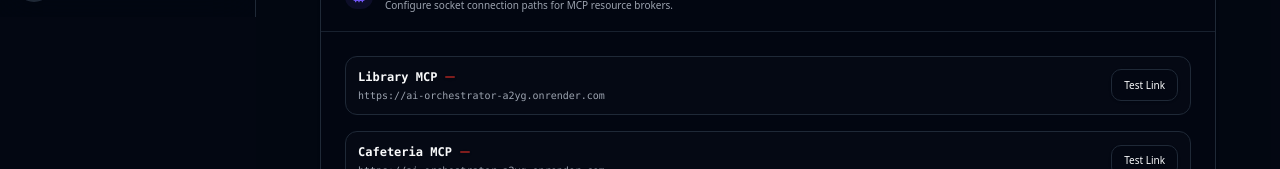
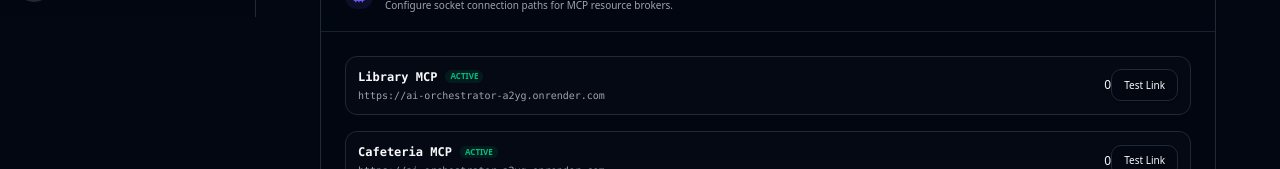
Before and after one commit to Parv-Khanna-007/Unified-Campus-Intelligence-Dashboard-with-AI-Assistant, a Next.js app in the folder apps/dashboard/: page /settings in a window 1280 px wide. Shown: the part 783-952 px from the top of the page. Built offline with nearby package versions, Linux system fonts and the light colour scheme; sample sign-in values are in the browser's storage.

Commit message:
Update page.tsx

```diff
--- a/apps/dashboard/src/app/settings/page.tsx
+++ b/apps/dashboard/src/app/settings/page.tsx
@@ -48,22 +48,30 @@ export default function SettingsPage() {
     {
   id: '1',
   name: 'Library MCP',
-  url: 'https://ai-orchestrator-a2yg.onrender.com'
+  url: 'https://ai-orchestrator-a2yg.onrender.com',
+  status: 'active',
+  latency: 0
 },
 {
   id: '2',
   name: 'Cafeteria MCP',
-  url: 'https://ai-orchestrator-a2yg.onrender.com'
+  url: 'https://ai-orchestrator-a2yg.onrender.com',
+  status: 'active',
+  latency: 0
 },
 {
   id: '3',
   name: 'Events MCP',
-  url: 'https://ai-orchestrator-a2yg.onrender.com'
+  url: 'https://ai-orchestrator-a2yg.onrender.com',
+  status: 'active',
+  latency: 0
 },
 {
   id: '4',
   name: 'Academics MCP',
-  url: 'https://ai-orchestrator-a2yg.onrender.com'
+  url: 'https://ai-orchestrator-a2yg.onrender.com',
+  status: 'active',
+  latency: 0
 },
   ]);
 
```
